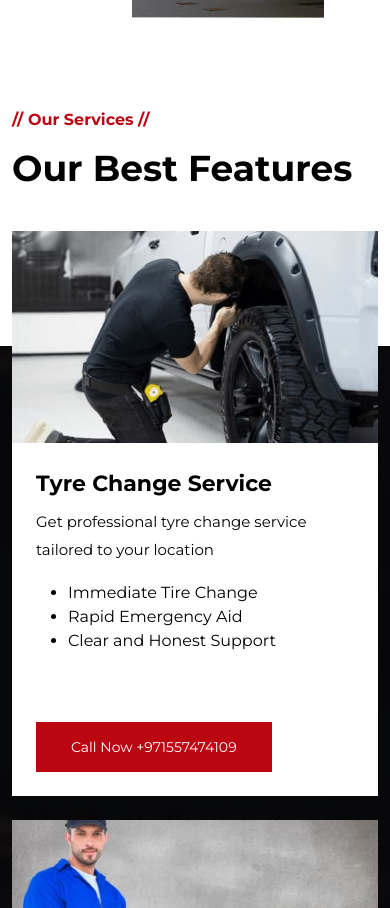
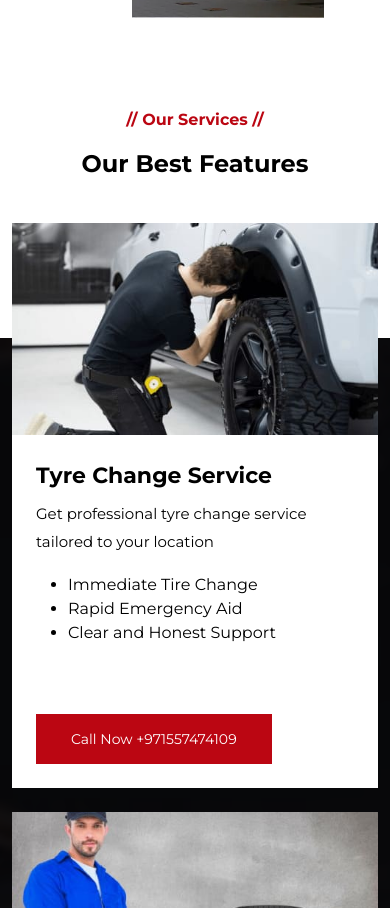
Before and after one commit to TopDEV-fs/CarstyreRepair_Website, a Next.js app: page / in a window 390 px wide. Shown: the part 1900-2808 px from the top of the page. Built offline with nearby package versions, Linux system fonts and the light colour scheme.

Commit message:
decrease text size on responsive in services section

```diff
--- a/src/app/Components/Services.jsx
+++ b/src/app/Components/Services.jsx
@@ -70,9 +70,9 @@ const Services = () => {
         <>
             <section id='services' className='flex items-center justify-center bg-white'>
                 <div className='container w-full'>
-                    <div className='pb-150'>
+                    <div className='pb-150 max-md:text-center'>
                         <p className="mb-4 px-3 text-base font-bold text-red">// Our Services //</p>
-                        <h2 className='mb-2 px-3 font-semibold text-4xl'>Our Best Features</h2>
+                        <h2 className='mb-2 px-3 font-semibold text-4xl max-md:text-2xl'>Our Best Features</h2>
                     </div>
                 </div>
             </section>
```
